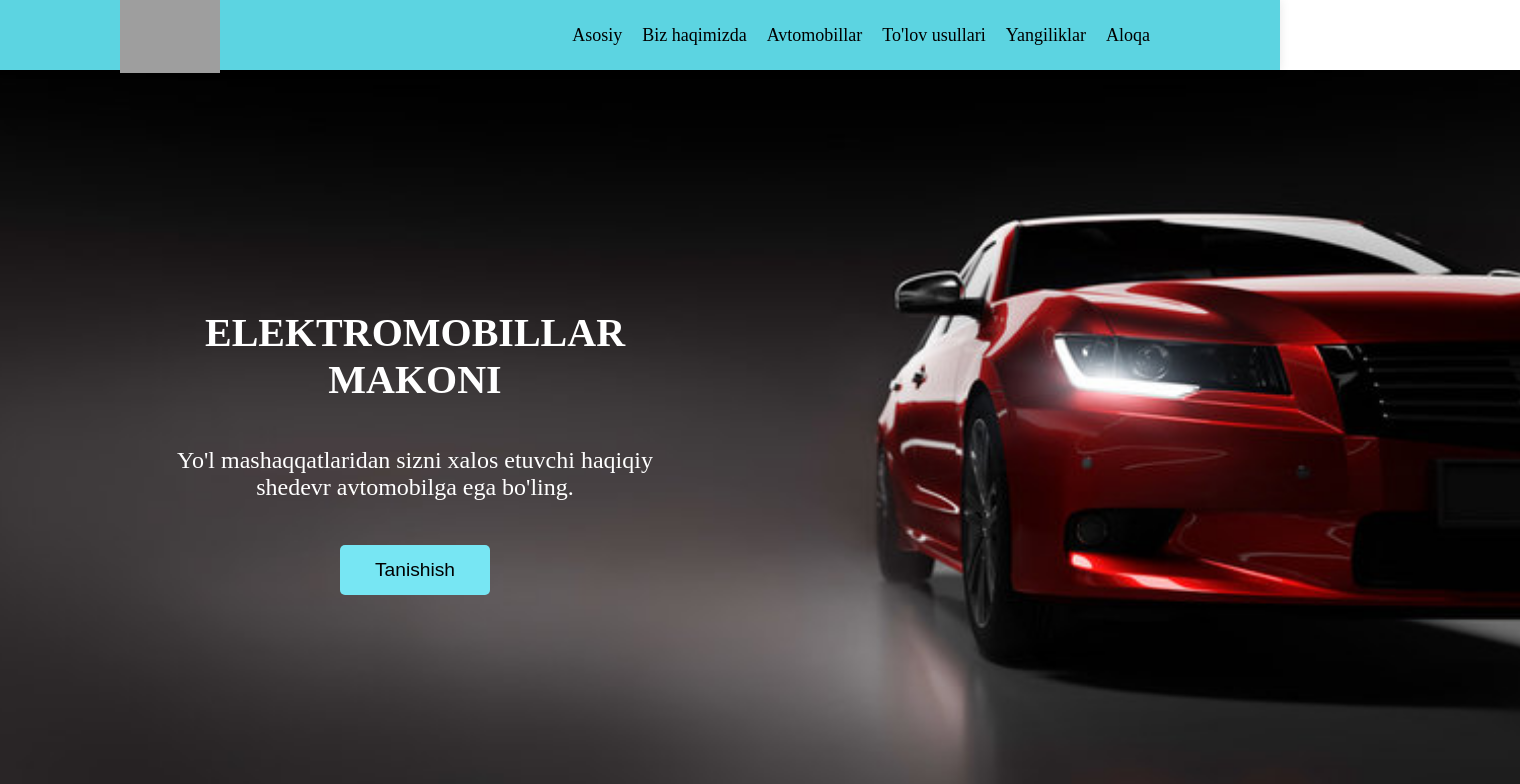
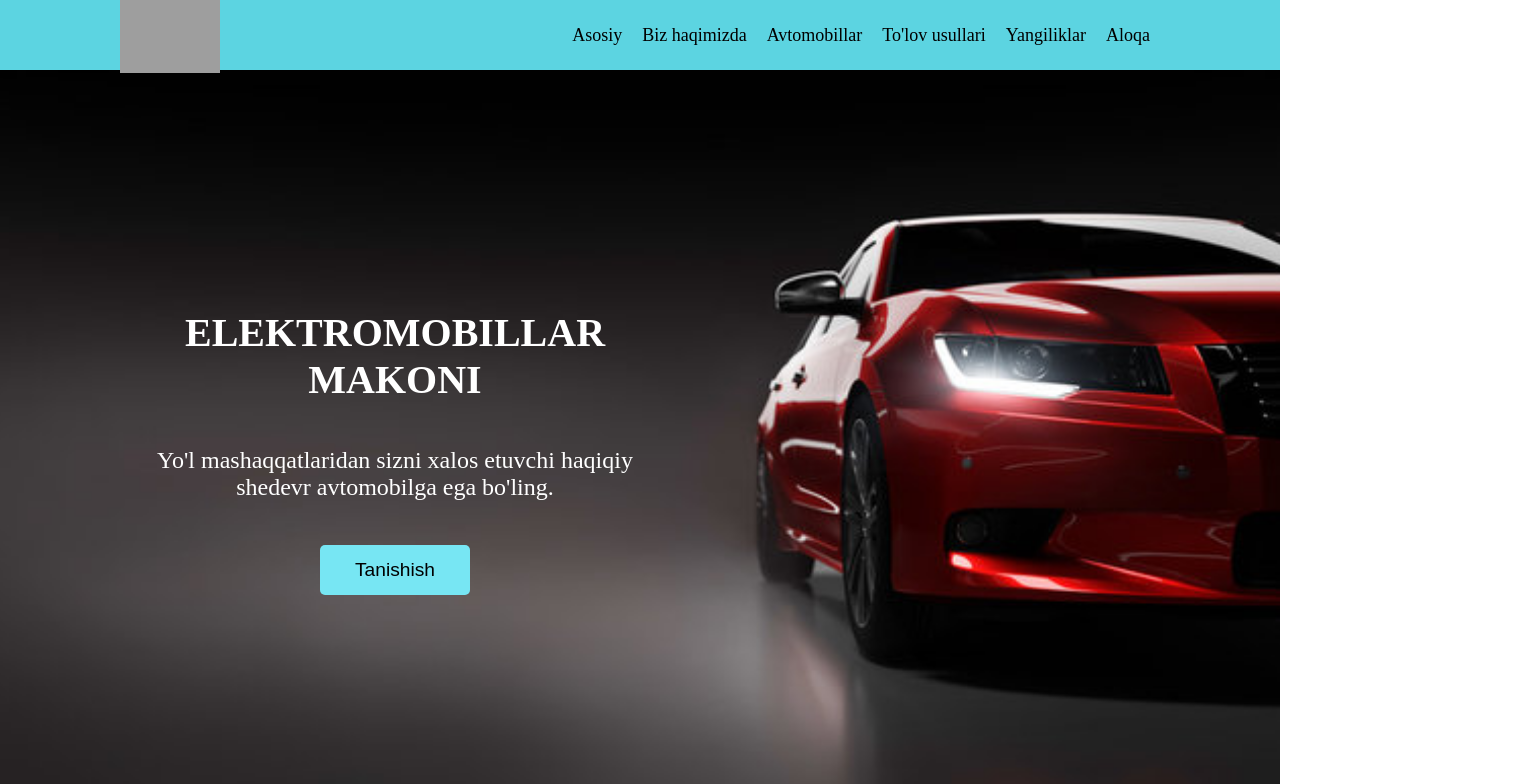
Before and after one commit to Ismoil-JS/navana-app, a React (Create React App) app: page / in a window 1280 px wide. Shown: the top 784 px of the page, 1520 px wide, since content can reach past the window. Built offline with nearby package versions, Linux system fonts and the light colour scheme; grey boxes are pictures that could not be loaded.

Commit message:
banner has been created 1

```diff
--- a/src/components/banner/Banner.module.scss
+++ b/src/components/banner/Banner.module.scss
@@ -1,18 +1,19 @@
 .banner{
-    margin: 0 !important;
     background-image: url('../../images/banner.jpeg');
     background-position: center;
     background-size: cover;
     background-repeat: no-repeat;
     height: calc(100vh - 70px);
     width: 100vw;
-    padding: 0 120px ;
+    padding: 0 120px;
+    box-sizing: border-box;
     display: flex;
     align-items: center;
     justify-content: flex-start;
 
     .banner__content{
         padding: 20px;
+        box-sizing: border-box;
         max-width: 550px;
         min-width: 300px;
         display: flex;
```
